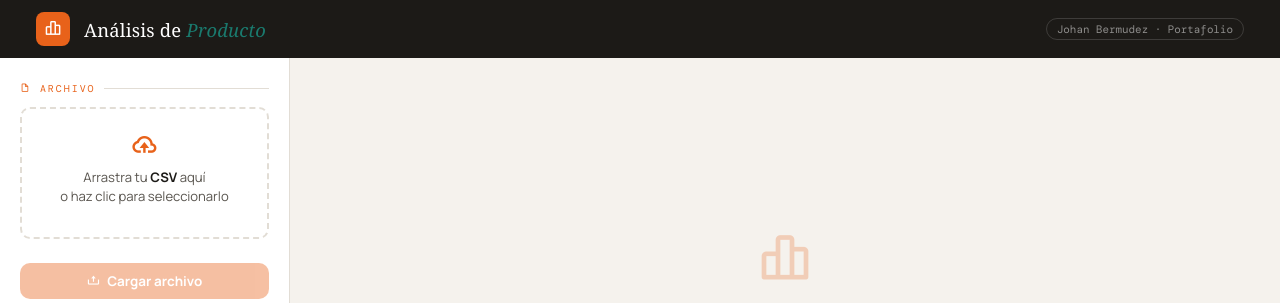
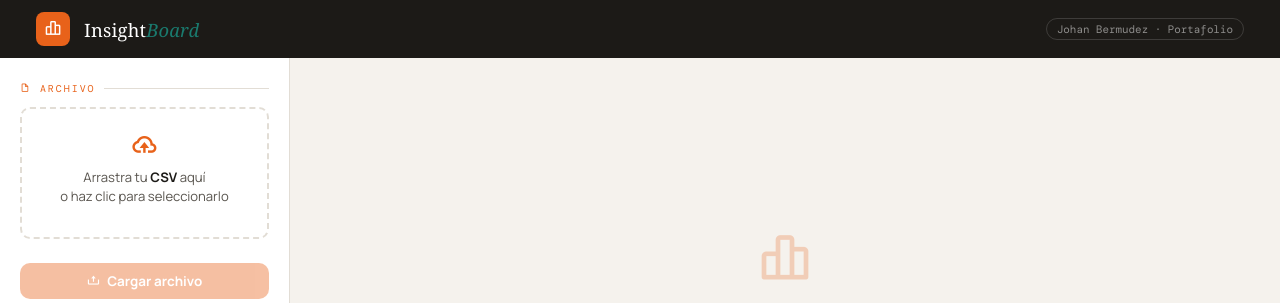
Before and after one commit to J0H4N-B/InsightBoard-App, a Flask app: page / in a window 1280 px wide. Shown: the top 303 px of the page. Run offline with Flask 3, Linux system fonts and the light colour scheme; some web fonts are replaced.

Commit message:
Change name.

```diff
--- a/templates/index.html
+++ b/templates/index.html
@@ -3,7 +3,7 @@
 <head>
   <meta charset="UTF-8"/>
   <meta name="viewport" content="width=device-width, initial-scale=1.0"/>
-  <title>Dashboard de Análisis de Producto — Johan Bermudez</title>
+  <title>InsightBoard — Johan Bermudez</title>
 
   <!-- Chart.js -->
   <script src="https://cdn.jsdelivr.net/npm/chart.js@4.4.3/dist/chart.umd.min.js"></script>
@@ -14,6 +14,8 @@
   <!-- Google Fonts -->
   <link rel="preconnect" href="https://fonts.googleapis.com"/>
   <link href="https://fonts.googleapis.com/css2?family=Instrument+Serif:ital@0;1&family=DM+Mono:wght@300;400;500&family=Manrope:wght@400;500;600;700;800&display=swap" rel="stylesheet"/>
+
+  <link rel="shortcut icon" href="{{ url_for('static', filename='img/favicon.png') }}" type="image/x-icon">
 
   <style>
     /* ═══════════════════════════════════════
@@ -469,7 +471,7 @@
 <header>
   <div class="h-brand">
     <div class="h-logo"><i class='bx bx-bar-chart-alt-2'></i></div>
-    <div class="h-name">Análisis de <em>Producto</em></div>
+    <div class="h-name">Insight<em>Board</em></div>
   </div>
   <div class="h-badge">Johan Bermudez · Portafolio</div>
 </header>
```
Also changed, not shown: static/img/favicon.png (added).
